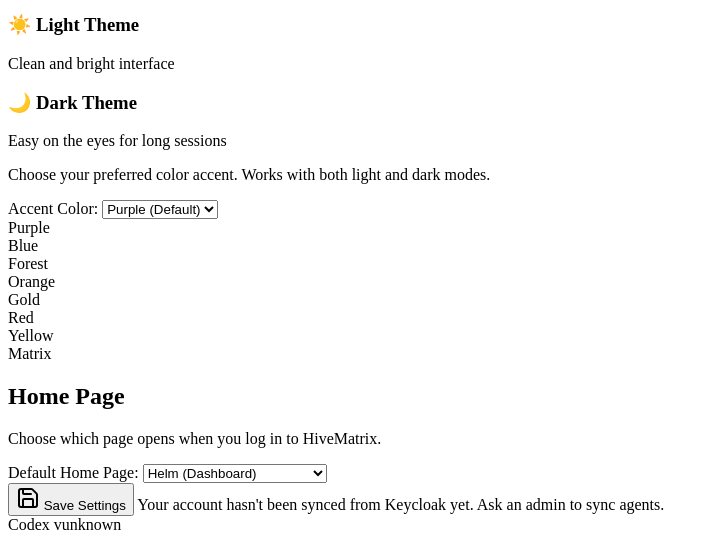
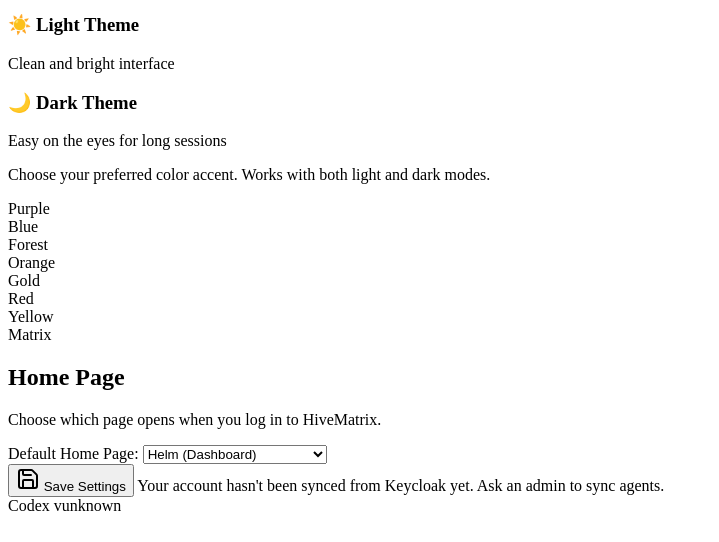
Before and after one commit to skelhammer/hivematrix-codex, a Flask app: template app/templates/settings.html in a window 1280 px wide. Shown: the part 290-832 px from the top of the page, without its empty margins (0-719 px from the left). After the commit the page ends 801 px from the top, so only its background shows below. Run offline with Flask 3, Linux system fonts and the light colour scheme; the template is opened without the code that fills it, so the values that code supplies are empty; parts of the project's set-up code (start-up, migrations or seed data) failed here and were passed over.

Commit message:
Fix theme preview bug and remove redundant dropdown selector
- Remove instant theme application on selection (only apply on save)
- Prevents hover color mismatch bug where old theme colors show on buttons
- Remove dropdown color theme selector (redundant with visual swatches)
- Keep only visual color preview swatches for better UX
- Theme changes now only apply when user clicks Save button

```diff
--- a/app/templates/settings.html
+++ b/app/templates/settings.html
@@ -69,20 +69,6 @@
                     <p class="u-text-secondary u-mb-1">
                         Choose your preferred color accent. Works with both light and dark modes.
                     </p>
-
-                    <div class="form-group">
-                        <label for="color-theme-select" class="form-group__label">Accent Color:</label>
-                        <select id="color-theme-select" class="form-group__select" onchange="selectColorTheme()">
-                            <option value="purple">Purple (Default)</option>
-                            <option value="blue">Blue</option>
-                            <option value="green">Forest Green</option>
-                            <option value="orange">Orange</option>
-                            <option value="gold">Gold</option>
-                            <option value="red">Red</option>
-                            <option value="yellow">Yellow</option>
-                            <option value="matrix">Matrix Green</option>
-                        </select>
-                    </div>
 
                     <!-- Color Theme Preview Swatches -->
                     <div class="color-preview-grid">
@@ -229,12 +215,9 @@
         function selectTheme(theme, markUnsaved = true) {
             currentTheme = theme;
 
-            // Update UI
+            // Update UI selection indicators
             document.getElementById('theme-light').classList.toggle('selected', theme === 'light');
             document.getElementById('theme-dark').classList.toggle('selected', theme === 'dark');
-
-            // Apply theme immediately for preview
-            document.documentElement.setAttribute('data-theme', theme);
 
             if (markUnsaved && theme !== savedTheme) {
                 document.getElementById('save-status').innerHTML = '<span class="u-text-warning">Unsaved changes</span>';
@@ -242,23 +225,12 @@
         }
 
         function selectColorTheme(colorTheme, markUnsaved = true) {
-            if (typeof colorTheme !== 'string') {
-                // Called from onchange event - get value from select
-                colorTheme = document.getElementById('color-theme-select').value;
-            }
-
             currentColorTheme = colorTheme;
 
-            // Update dropdown
-            document.getElementById('color-theme-select').value = colorTheme;
-
-            // Update color preview selections
+            // Update color preview selection indicators
             document.querySelectorAll('.color-preview').forEach(preview => {
                 preview.classList.toggle('selected', preview.dataset.color === colorTheme);
             });
-
-            // Apply color theme immediately for preview
-            document.documentElement.setAttribute('data-color-theme', colorTheme);
 
             if (markUnsaved && colorTheme !== savedColorTheme) {
                 document.getElementById('save-status').innerHTML = '<span class="u-text-warning">Unsaved changes</span>';
```
